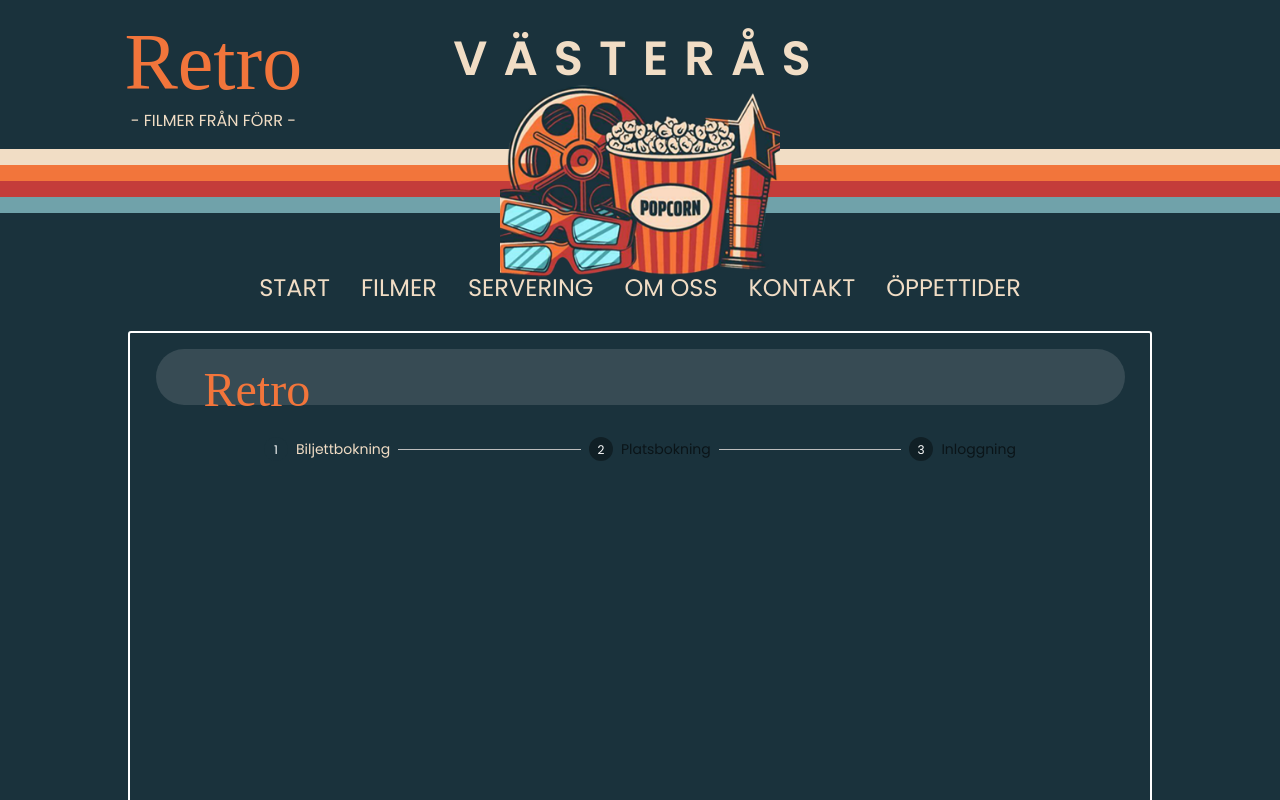
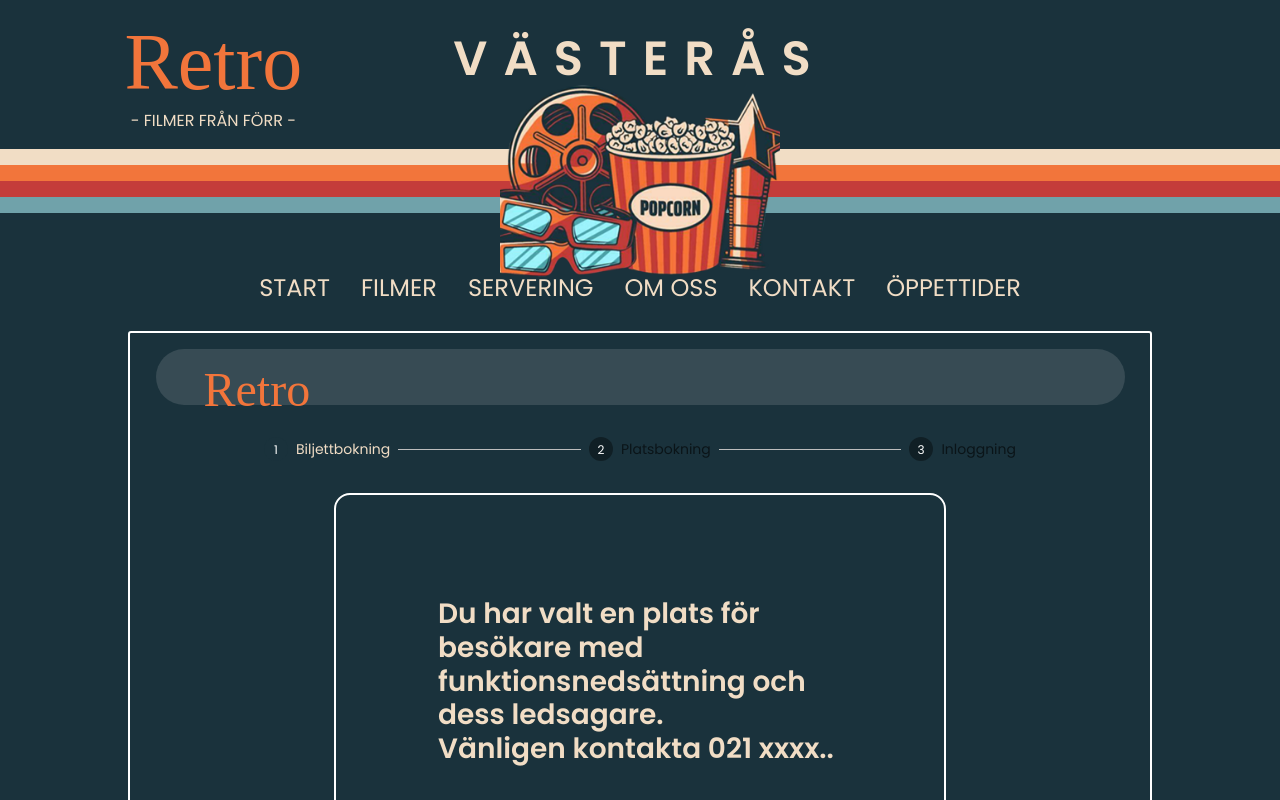
Before and after one commit to nilsishome/kino-project-nextjs, a Next.js app: page /booking in a window 1280 px wide. Built offline with nearby package versions, Linux system fonts and the light colour scheme; a web font is replaced by a local one; what @mui/material-nextjs would draw is missing.

Commit message:
Initial commit, add disability message component and complete-ish styling

```diff
--- /dev/null
+++ b/components/popup/disability.tsx
@@ -0,0 +1,50 @@
+import { Box, Button, Typography } from "@mui/material";
+
+const Disability: React.FC = () => {
+  return (
+    <Box
+      sx={{
+        backgroundColor: "#1A323C",
+        border: "2px solid #fff",
+        borderRadius: "1rem",
+        width: { xs: "100%", md: "60%" },
+        margin: "2rem auto",
+        padding: "10%",
+      }}
+    >
+      <Typography
+        variant="h2"
+        sx={{
+          fontSize: { xs: "1.4rem", sm: "1.75rem" },
+        }}
+      >
+        Du har valt en plats för besökare med funktionsnedsättning och dess
+        ledsagare.
+      </Typography>
+      <Typography
+        variant="h2"
+        sx={{
+          marginTop: { xs: "1rem", md: "0" },
+          fontSize: { xs: "1.4rem", sm: "1.75rem" },
+        }}
+      >
+        Vänligen kontakta 021 xxxx..
+      </Typography>
+
+      <Button
+        sx={{
+          display: "block",
+          padding: "0.5rem 1.5rem",
+          margin: "4rem auto 0 auto",
+          border: "2px solid #fff",
+          borderRadius: "1rem",
+          fontWeight: "600",
+        }}
+      >
+        Tillbaka
+      </Button>
+    </Box>
+  );
+};
+
+export default Disability;
--- a/layout/popup.tsx
+++ b/layout/popup.tsx
@@ -3,6 +3,7 @@
 import React from "react";
 
 import { Box, Fade, Typography, Stepper, StepLabel, Step } from "@mui/material";
+import Disability from "../components/popup/disability";
 
 const steps = ["Biljettbokning", "Platsbokning", "Inloggning"];
 
@@ -71,6 +72,7 @@ export default function popup() {
         </Stepper>
 
         {/* Booking components under here */}
+        <Disability />
       </Box>
     </Fade>
   );
```
